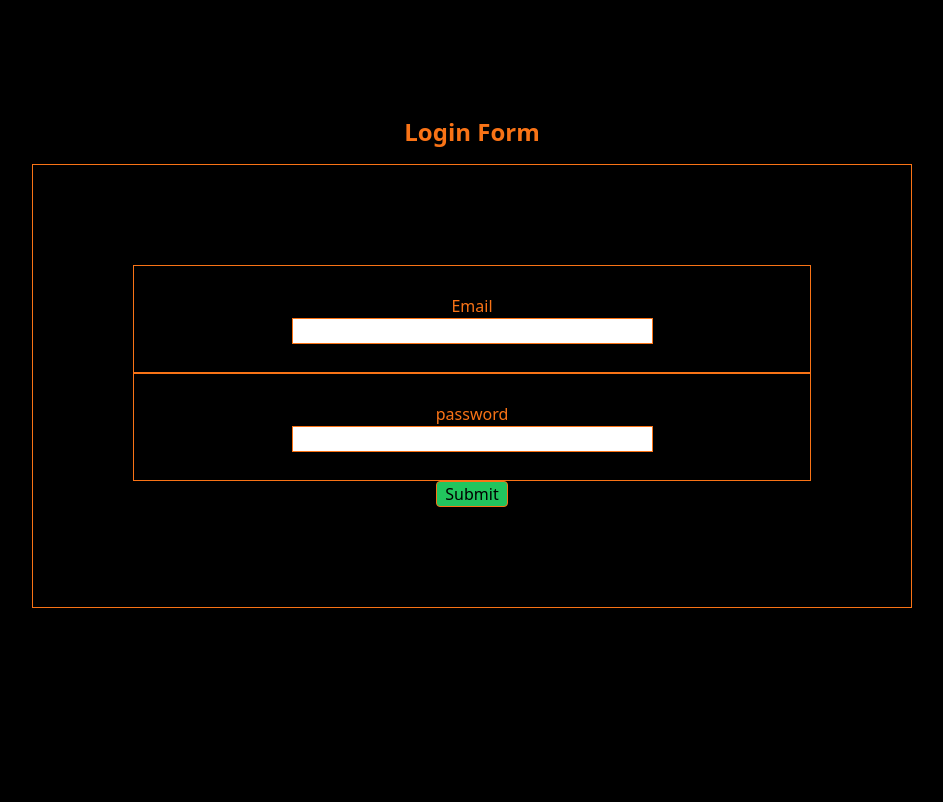
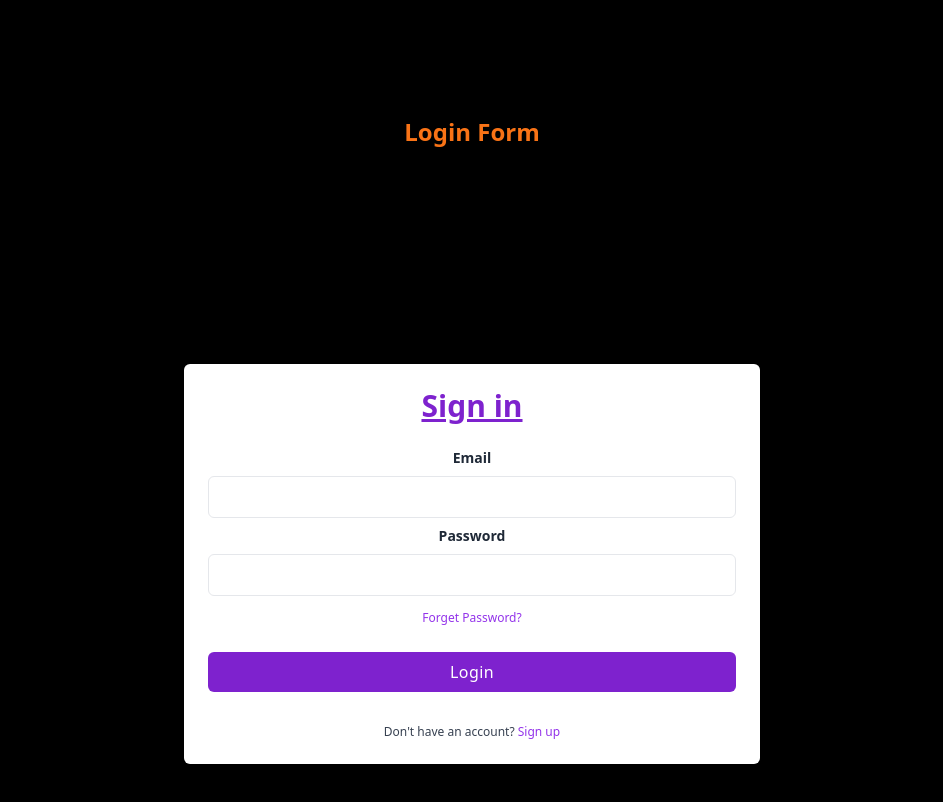
Before and after one commit to SMRPcoder/project-A-frontend, a React (Create React App) app: page /app/login in a window 1280 px wide. Shown: the top 802 px of the page, without its empty margins (168-1111 px from the left). Built offline with nearby package versions, Linux system fonts and the light colour scheme.

Commit message:
nav and style

```diff
--- a/src/Hooks/OpenRoutes.js
+++ b/src/Hooks/OpenRoutes.js
@@ -7,7 +7,13 @@ const OpenContext=createContext();
 const OpenRoutes=({url})=>{
     const navigate=useNavigate();
 console.log(url);
+const token=localStorage.getItem("token");
+useEffect(()=>{
+    if(token?.length>0){
+        navigate("/admin/dashboard")
+    }
 
+})
 
     return(
         <OpenContext.Provider value={{url}}>
--- a/src/Hooks/useTable.js
+++ b/src/Hooks/useTable.js
@@ -11,27 +11,30 @@ const TableComponent = ({ columns, data }) => {
   } = useTable({ columns, data });
 
   return (
-    <div className=' text-center justify-center flex mt-60'>
-    <table {...getTableProps()} >
-      <thead className='border border-orange-500' >
+<div className="flex flex-col bg-white">
+    <div className="overflow-x-auto">
+        <div className="p-1.5 w-full inline-block align-middle">
+            <div className="overflow-hidden border rounded-lg">
+            <table {...getTableProps()} className="min-w-full divide-y divide-gray-200" >
+            <thead className="bg-gray-50" >
             {headerGroups.map((headerGroup) => (
-          <tr {...headerGroup.getHeaderGroupProps()} className='border border-orange-500' >
+               <tr {...headerGroup.getHeaderGroupProps()} >
                {headerGroup.headers.map((column) => (
-              <th {...column.getHeaderProps()} style={{ padding: '8px', border: '1px solid black' }} className='text-orange-500'>
+                 <th {...column.getHeaderProps()} style={{ padding: '8px', border: '1px solid black' }} >
                    {column.render('Header')}
                  </th>
                ))}
              </tr>
             ))}
                     </thead>
-      <tbody {...getTableBodyProps()} className='border border-orange-500' >
+                    <tbody {...getTableBodyProps()} className="divide-y divide-gray-200" >
             {rows.map((row) => {
               prepareRow(row);
               return (
                 <tr {...row.getRowProps()} className='border border-orange-500 hover:bg-white hover:text-black' >
                   {row.cells.map((cell) => {
                     return (
-                  <td {...cell.getCellProps()} style={{ padding: '8px', border: '1px solid black' }} className='text-orange-500' >
+                      <td {...cell.getCellProps()} style={{ padding: '8px', border: '1px solid black' }} className="px-6 py-4 text-sm font-medium text-gray-800 whitespace-nowrap" >
                         {cell.render('Cell')}
                       </td>
                     );
@@ -40,8 +43,13 @@ const TableComponent = ({ columns, data }) => {
               );
             })}
           </tbody>
+
                 </table>
             </div>
+        </div>
+    </div>
+    </div>
+
   );
 };
 
--- a/src/Pages/dashBoard/Dashboard.js
+++ b/src/Pages/dashBoard/Dashboard.js
@@ -1,5 +1,6 @@
 import React from 'react'
 import { useNavigate } from 'react-router-dom'
+import NavBar from '../../components/Nav';
 
 export default function Dashboard() {
   const navigate =useNavigate();
@@ -18,10 +19,19 @@ export default function Dashboard() {
   }
   return (
     <div>
-      <button onClick={handleNavigate} className=' p-4 rounder bg-orange-500 text-black border border-green-500'>Add User</button>
+      <NavBar options={[
+        {"name":"Add User","function":handleNavigate},
+        {"name":"View All Employees","function":handleViewEmployees},
+        {"name":"View All Users","function":handleViewUsers}
+        ]}
+        button={[
+          {"name":"Log out","function":handleLogout}
+        ]}
+        />
+      {/* <button onClick={handleNavigate} className=' p-4 rounder bg-orange-500 text-black border border-green-500'>Add User</button>
       <button onClick={handleViewEmployees} className=' p-4 rounder bg-orange-500 text-black border border-green-500'>View All Employees</button>
       <button onClick={handleViewUsers} className=' p-4 rounder bg-orange-500 text-black border border-green-500'>View All Users</button>
-      <button onClick={handleLogout} className=' p-4 rounder bg-orange-500 text-black border border-green-500'>Logout</button>
+      <button onClick={handleLogout} className=' p-4 rounder bg-orange-500 text-black border border-green-500'>Logout</button> */}
 
     </div>
   )
--- a/src/Pages/login/Login.js
+++ b/src/Pages/login/Login.js
@@ -50,23 +50,62 @@ export default function Login() {
                 }}
             >
                 {({ errors, touched }) => (
-                        <div className=' text-center box-content border border-orange-500 p-[100px]'>
+                   <div className="relative flex flex-col justify-center min-h-screen overflow-hidden">
+                   <div className="w-full p-6 m-auto bg-white rounded-md shadow-md lg:max-w-xl">
+                       <h1 className="text-3xl font-semibold text-center text-purple-700 underline">
+                          Sign in
+                       </h1>
+                       <Form className="mt-6" >
+                           <div className="mb-2">
+                               <label
+                                   for="email"
+                                   className="block text-sm font-semibold text-gray-800"
+                               >
+                                   Email
+                               </label>
+                               <Field
+                                   className="block w-full px-4 py-2 mt-2 text-purple-700 bg-white border rounded-md focus:border-purple-400 focus:ring-purple-300 focus:outline-none focus:ring focus:ring-opacity-40"
+                                name="email" />{errors.email && touched.email ? <div className=' text-red-500'><p>{errors.email}</p></div> : null}
 
-                            <Form>
-                                <div className='border border-orange-500 p-7 justify-evenly' >
-                                    <label className='text-orange-500' >Email</label>
-                                    <div>
-                                        <Field className='border border-orange-500 px-16' name="email" />{errors.email && touched.email ? <div className=' text-red-500'><p>{errors.email}</p></div> : null}
                            </div>
+                           <div className="mb-2">
+                               <label
+                                   for="password"
+                                   className="block text-sm font-semibold text-gray-800"
+                               >
+                                   Password
+                               </label>
+                               <Field
+                               name="password"
+                               type="password"
+                                   className="block w-full px-4 py-2 mt-2 text-purple-700 bg-white border rounded-md focus:border-purple-400 focus:ring-purple-300 focus:outline-none focus:ring focus:ring-opacity-40"
+
+                                />{errors.password && touched.password ? <div className=' text-red-500'><p>{errors.password}</p></div> : null}
+
                            </div>
-                                <div className='border border-orange-500 p-7 justify-evenly'>
-                                    <label className='text-orange-500' >password</label>
-                                    <div>
-                                        <Field className='border border-orange-500 px-16' name="password" />{errors.password && touched.password ? <div className=' text-red-500'><p>{errors.password}</p></div> : null}
+                           <a
+                               href="#"
+                               className="text-xs text-purple-600 hover:underline"
+                           >
+                               Forget Password?
+                           </a>
+                           <div className="mt-6">
+                               <button className="w-full px-4 py-2 tracking-wide text-white transition-colors duration-200 transform bg-purple-700 rounded-md hover:bg-purple-600 focus:outline-none focus:bg-purple-600">
+                                   Login
+                               </button>
                            </div>
+                           </Form>
+                       <p className="mt-8 text-xs font-light text-center text-gray-700">
+                           {" "}
+                           Don't have an account?{" "}
+                           <a
+                               href="#"
+                               className="font-medium text-purple-600 hover:underline"
+                           >
+                               Sign up
+                           </a>
+                       </p>
                    </div>
-                                <button className=' bg-green-500 rounded px-2 border border-orange-500' type='submit'>Submit</button>
-                            </Form>
                    </div>
                 )}
 
--- /dev/null
+++ b/src/components/Nav.js
@@ -0,0 +1,86 @@
+
+import React, { useState } from "react";
+
+export default function NavBar(props) {
+    const [navbar, setNavbar] = useState(false);
+    console.log(props);
+    return (
+        <nav className="w-full bg-purple-500 shadow">
+            <div className="justify-between px-4 mx-auto lg:max-w-7xl md:items-center md:flex md:px-8">
+                <div>
+                    <div className="flex items-center justify-between py-3 md:py-5 md:block">
+                        <a href="#">
+                            <h2 className="text-2xl font-bold text-white">LOGO</h2>
+                        </a>
+                        <div className="md:hidden">
+                            <button
+                                className="p-2 text-gray-700 rounded-md outline-none focus:border-gray-400 focus:border"
+                                onClick={() => setNavbar(!navbar)}
+                            >
+                                {navbar ? (
+                                    <svg
+                                        xmlns="http://www.w3.org/2000/svg"
+                                        className="w-6 h-6 text-white"
+                                        viewBox="0 0 20 20"
+                                        fill="currentColor"
+                                    >
+                                        <path
+                                            fillRule="evenodd"
+                                            d="M4.293 4.293a1 1 0 011.414 0L10 8.586l4.293-4.293a1 1 0 111.414 1.414L11.414 10l4.293 4.293a1 1 0 01-1.414 1.414L10 11.414l-4.293 4.293a1 1 0 01-1.414-1.414L8.586 10 4.293 5.707a1 1 0 010-1.414z"
+                                            clipRule="evenodd"
+                                        />
+                                    </svg>
+                                ) : (
+                                    <svg
+                                        xmlns="http://www.w3.org/2000/svg"
+                                        className="w-6 h-6 text-white"
+                                        fill="none"
+                                        viewBox="0 0 24 24"
+                                        stroke="currentColor"
+                                        strokeWidth={2}
+                                    >
+                                        <path
+                                            strokeLinecap="round"
+                                            strokeLinejoin="round"
+                                            d="M4 6h16M4 12h16M4 18h16"
+                                        />
+                                    </svg>
+                                )}
+                            </button>
+                        </div>
+                    </div>
+                </div>
+                <div>
+                    <div
+                        className={`flex-1 justify-self-center pb-3 mt-8 md:block md:pb-0 md:mt-0 ${navbar ? "block" : "hidden"
+                            }`}
+                    >
+                        <ul className="items-center justify-center space-y-8 md:flex md:space-x-6 md:space-y-0">
+                            {props.options?.map((obj,index) => (
+                                <li key={index} className="text-white hover:cursor-pointer hover:text-indigo-200">
+                                    <a onClick={obj.function}>{obj.name}</a>
+                                </li>
+                            ))}
+
+
+                        </ul>
+
+                    </div>
+                </div>
+                <div className="hidden space-x-2 md:inline-block">
+                    {props.button?.map((obj,index) => (
+                        <a
+                        key={index}
+                            onClick={obj.function}
+                            className="px-4 py-2 text-white bg-gray-600 rounded-md shadow hover:cursor-pointer hover:bg-gray-800"
+                        >
+                            {obj.name}
+                        </a>
+                    ))}
+
+
+                </div>
+            </div>
+        </nav>
+    );
+}
```
Lines whose indentation alone changed are shown as unchanged.
